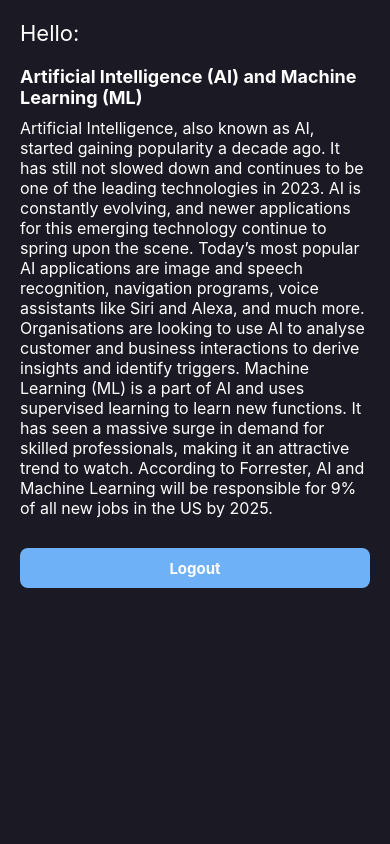
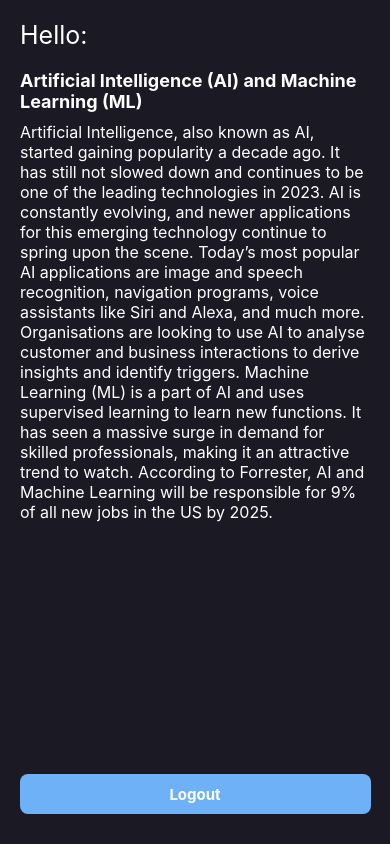
Before and after one commit to bsravan549/ExazeDemoSravan, a React Native app: screen /DetailScreen in a window 390 px wide. Built offline with nearby package versions, Linux system fonts and the light colour scheme.

Commit message:
iOS fonts added for FontAwesome

```diff
--- a/package.json
+++ b/package.json
@@ -22,7 +22,8 @@
     "react-native-vector-icons": "^9.2.0",
     "react-redux": "^8.0.5",
     "redux": "^4.2.1",
-    "redux-thunk": "^2.4.2"
+    "redux-thunk": "^2.4.2",
+    "start": "^5.1.0"
   },
   "devDependencies": {
     "@babel/core": "^7.20.0",
--- a/src/LoginScreen.js
+++ b/src/LoginScreen.js
@@ -12,7 +12,7 @@ const LoginScreen = ({ navigation }) => {
   const dispatch = useDispatch();
   const onLoginPressHandler = () => {
     if (name === '') {
-      Alert.alert('ExazeSravan Demo', 'Please enter username', [
+      Alert.alert('Exaze Demo', 'Please enter username', [
         { text: 'Okay' },
       ])
     }
@@ -28,10 +28,10 @@ const LoginScreen = ({ navigation }) => {
 
   useEffect(() => {
       if (Platform.OS === 'android') {
-        Alert.alert('Emulator', 'You are using android device');
+        Alert.alert('Exaze Demo', 'You are using android emulator device');
       }
       else {
-        Alert.alert('Simulator', 'You are using iOS device')
+        Alert.alert('Exaze Demo', 'You are using iOS simulator device')
     }
   }, [])
 
--- a/src/styles/DetailStyle.js
+++ b/src/styles/DetailStyle.js
@@ -37,12 +37,13 @@ const DetailStyle = StyleSheet.create({
     logoutButton: {
       backgroundColor: Color.blue,
       height: 40,
-      marginLeft: 20,
-      marginRight: 20,
+      width: '90%',
       justifyContent: 'center',
       alignItems: 'center',
-      marginTop: 30,
       borderRadius: 8,
+      alignSelf: 'center',
+      position: 'absolute',
+      bottom: 30,
     },
   })
 
--- a/src/utils/Size.js
+++ b/src/utils/Size.js
@@ -1,5 +1,5 @@
 export default {
-    title: 22,
+    title: 25,
     sub_title: 18,
     body_text: 16,
     button_text: 16,
```
Also changed, not shown: 23 other files (tests, documents, lock files or other folders).
